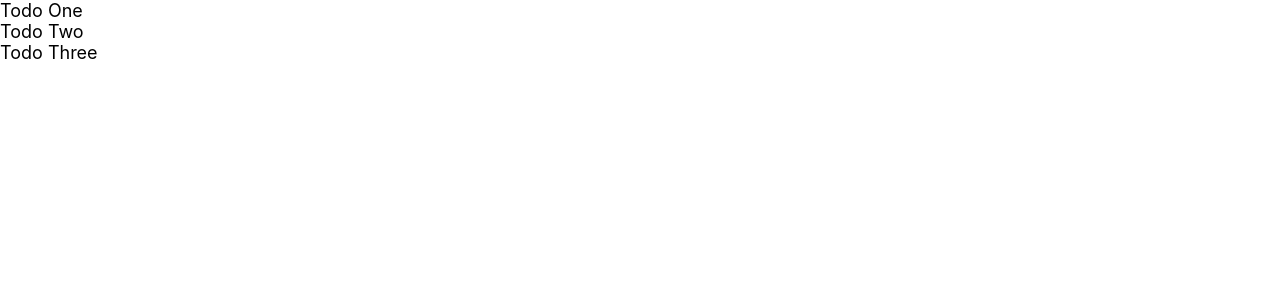
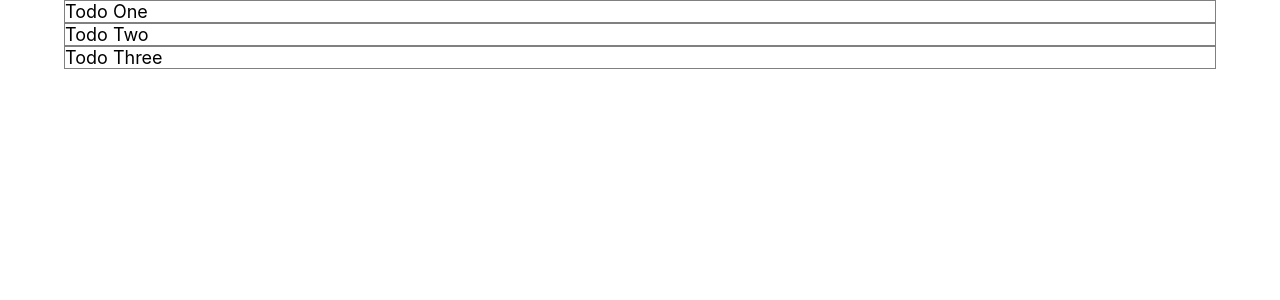
Before and after one commit to christocarr/vue-todos, a Vue app: page / in a window 1280 px wide. Shown: the top 300 px of the page. Built offline with nearby package versions, Linux system fonts and the light colour scheme.

Commit message:
Add layout styling

```diff
--- a/src/components/TodoItem.vue
+++ b/src/components/TodoItem.vue
@@ -1,5 +1,5 @@
 <template>
-  <div>
+  <div class="todo-container">
     <p>{{ todo.name }}</p>
   </div>
 </template>
@@ -12,5 +12,9 @@ export default {
 </script>
 
 <style scoped>
-
+  .todo-container {
+    display: flex;
+    flex-direction: column;
+    border: solid grey 1px;
+  }
 </style>
--- a/src/components/Todos.vue
+++ b/src/components/Todos.vue
@@ -1,5 +1,5 @@
 <template>
-  <div>
+  <div class="todos-wrapper">
     <div v-bind:key="todo.id" v-for="todo in todos">
       <TodoItem v-bind:todo="todo" />
     </div>
@@ -19,5 +19,8 @@ export default {
 </script>
 
 <style scoped>
-
-</style>''
+  .todos-wrapper {
+    width: 90%;
+    margin: auto;
+  }
+</style>
```
